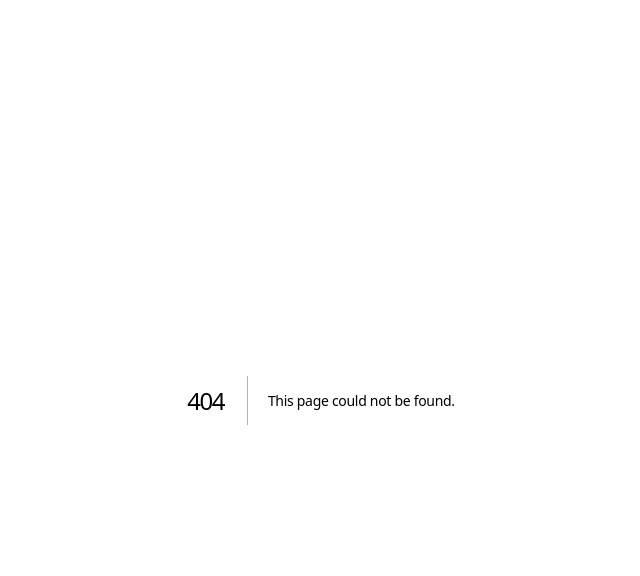
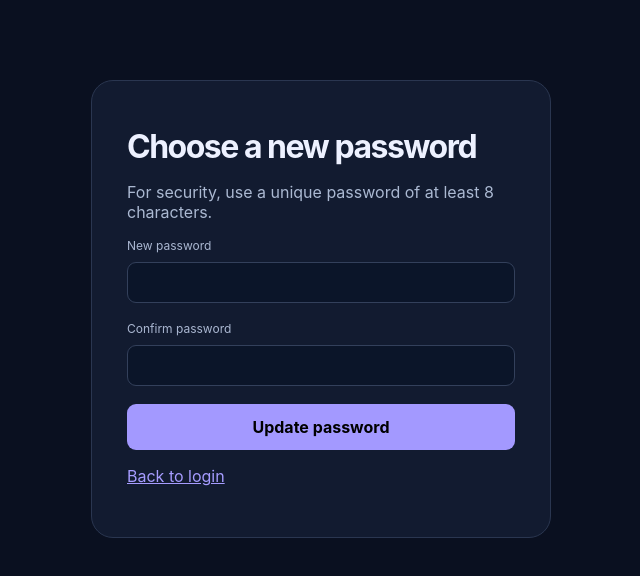
Before and after one commit to aarish0926-dotcom/Wealth_Checker, a Next.js app: page /reset-password in a window 1280 px wide. Before the commit this address had no page. Shown: the top 576 px of the page, without its empty margins (319-959 px from the left). Built offline with nearby package versions, Linux system fonts and the light colour scheme.

Commit message:
Add WealthTrack password recovery flow

```diff
--- /dev/null
+++ b/app/reset-password/page.tsx
@@ -0,0 +1,7 @@
+import Link from 'next/link'
+import { updatePassword } from '../login/actions'
+export default async function ResetPassword({searchParams}:{searchParams:Promise<{error?:string}>}){
+ const p=await searchParams
+ return <main><div className="card"><h1>Choose a new password</h1><p className="muted">For security, use a unique password of at least 8 characters.</p>{p.error&&<p className="error" role="alert">{p.error}</p>}
+ <form action={updatePassword}><label>New password<input type="password" name="password" required minLength={8} autoComplete="new-password"/></label><label>Confirm password<input type="password" name="confirm" required minLength={8} autoComplete="new-password"/></label><button type="submit">Update password</button></form><p><Link href="/login">Back to login</Link></p></div></main>
+}
```
